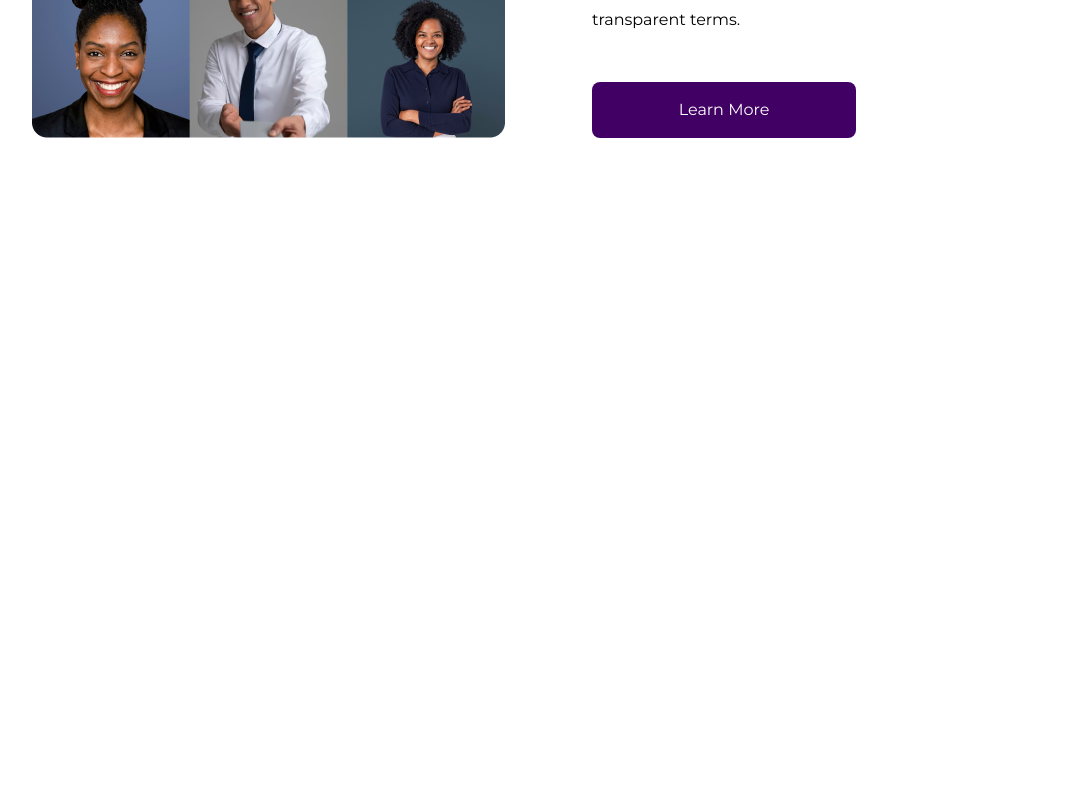
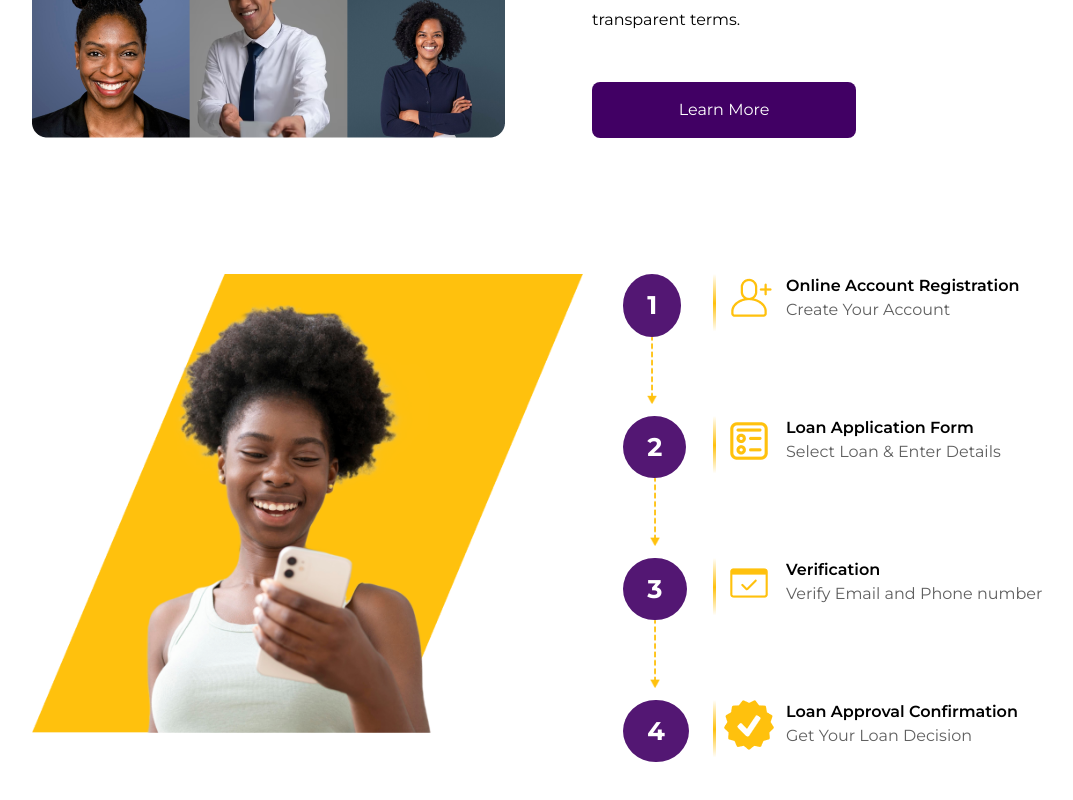
Before and after one commit to TracyMuso/MightyFin-Frontend, a Next.js app: page / in a window 1280 px wide. Shown: the part 2159-2959 px from the top of the page, without its empty margins (64-1137 px from the left). Before the commit the page ends 2409 px from the top, so only its background shows below. Built offline with nearby package versions, Linux system fonts and the light colour scheme.

Commit message:
feat(loan-steps): style the entire loan steps section on the landing page

```diff
--- a/components/Hero/point.tsx
+++ b/components/Hero/point.tsx
@@ -1,4 +1,4 @@
-import type { HeroPointType } from "@/constants/data/landingPage";
+import { type HeroPointType } from "@/types";
 import styles from "../../styles/landingPage.module.css";
 
 const Point = ({ title, text }: HeroPointType) => {
--- a/components/LoanSteps/index.tsx
+++ b/components/LoanSteps/index.tsx
@@ -1,8 +1,23 @@
+import Image from "next/image";
+import Step from "./step";
+import { LoanStepsData } from "@/constants/data/landingPage";
+
 const LoanSteps = () => {
   return (
-    <section>
-      <div>picture</div>
-      <div>Loan steps</div>
+    <section className="flex items-start w-full justify-between pb-12 pt-6 px-24 mx-auto gap-10">
+      <div className="m-0">
+        <Image
+          src={"/Images/LandingPage/woman-checking-smartphone.png"}
+          alt="woman-checking-smartphone"
+          width={625}
+          height={520}
+        />
+      </div>
+      <div className="flex flex-col gap-3 pr-8">
+        {LoanStepsData.map((item, idx) => {
+          return <Step key={idx} {...item} />;
+        })}
+      </div>
     </section>
   );
 };
--- a/components/LoanSteps/step.tsx
+++ b/components/LoanSteps/step.tsx
@@ -4,24 +4,30 @@ import styles from "../../styles/landingPage.module.css";
 
 const Step = ({ step, icon, title, text }: LoanStepDataType) => {
   return (
-    <div>
-      <div>
-        <div>{step}</div>
-        <Image
-          src={"/Images/LandingPage/dotted-arrow.png"}
-          alt="step arrow"
-          width={5}
-          height={80}
-        />
+    <div className="flex items-start justify-between gap-6 font-Montserrat">
+      <div className="flex flex-col justify-center items-center">
+        <div className="bg-purple-400 rounded-[50%] px-6 py-3 text-white text-2xl font-extrabold">
+          {step}
+        </div>
+        {step < 4 ? (
+          <Image
+            src={"/Images/LandingPage/dotted-arrow.png"}
+            alt="step arrow"
+            width={10}
+            height={80}
+          />
+        ) : (
+          <>{""}</>
+        )}
       </div>
-      <div>
-        <div>
-          <span className={`${styles.stepGrad}`} />
+      <div className="flex items-start gap-3 text-left w-[375px]">
+        <div className="flex items-start gap-2">
+          <div className={`${styles.stepGrad} w-[3px] h-[60px]`} />
           <Image src={icon} alt="step icon" width={50} height={50} />
         </div>
-        <div>
-          <span>{title}</span>
-          <p>{text}</p>
+        <div className="m-0">
+          <span className="font-bold">{title}</span>
+          <p className="text-gray-400">{text}</p>
         </div>
       </div>
     </div>
--- a/constants/data/landingPage.ts
+++ b/constants/data/landingPage.ts
@@ -56,25 +56,25 @@ export const LeadershipData: PartnershipDataType[] = [
 
 export const LoanStepsData: LoanStepDataType[] = [
   {
-    step: "1",
+    step: 1,
     icon: "/Icons/system-uicons_user-add.png",
     title: "Online Account Registration",
     text: "Create Your Account",
   },
   {
-    step: "2",
+    step: 2,
     icon: "/Icons/fluent_form-24-regular.png",
     title: "Loan Application Form",
     text: "Select Loan & Enter Details",
   },
   {
-    step: "3",
+    step: 3,
     icon: "/Icons/material-symbols-light_domain-verification-outline-rounded.png",
     title: "Verification",
-    text: "Verify Your Email and Phone number",
+    text: "Verify Email and Phone number",
   },
   {
-    step: "4",
+    step: 4,
     icon: "/Icons/wpf_approval.png",
     title: "Loan Approval Confirmation",
     text: "Get Your Loan Decision ",
--- a/pages/index.tsx
+++ b/pages/index.tsx
@@ -1,6 +1,7 @@
 import AboutUs from "@/components/AboutUs";
 import Hero from "@/components/Hero";
 import NavMenu from "@/components/NavMenu";
+import LoanSteps from "@/components/LoanSteps";
 import SocialProof from "@/components/SocialProof";
 
 export default function Home() {
@@ -10,6 +11,7 @@ export default function Home() {
       <Hero />
       <SocialProof />
       <AboutUs />
+      <LoanSteps />
     </main>
   );
 }
--- a/styles/landingPage.module.css
+++ b/styles/landingPage.module.css
@@ -30,7 +30,7 @@
 }
 
 .stepGrad {
-  border-image-source: linear-gradient(
+  background: linear-gradient(
     180deg,
     #ffffff 0%,
     #ffc10d 48.81%,
--- a/types/index.ts
+++ b/types/index.ts
@@ -11,7 +11,7 @@ export interface HeroPointType {
 }
 
 export interface LoanStepDataType {
-  step: string;
+  step: number;
   icon: string;
   title: string;
   text: string;
```
Also changed, not shown: public/Images/LandingPage/woman-checking-smartphone.png (added).
